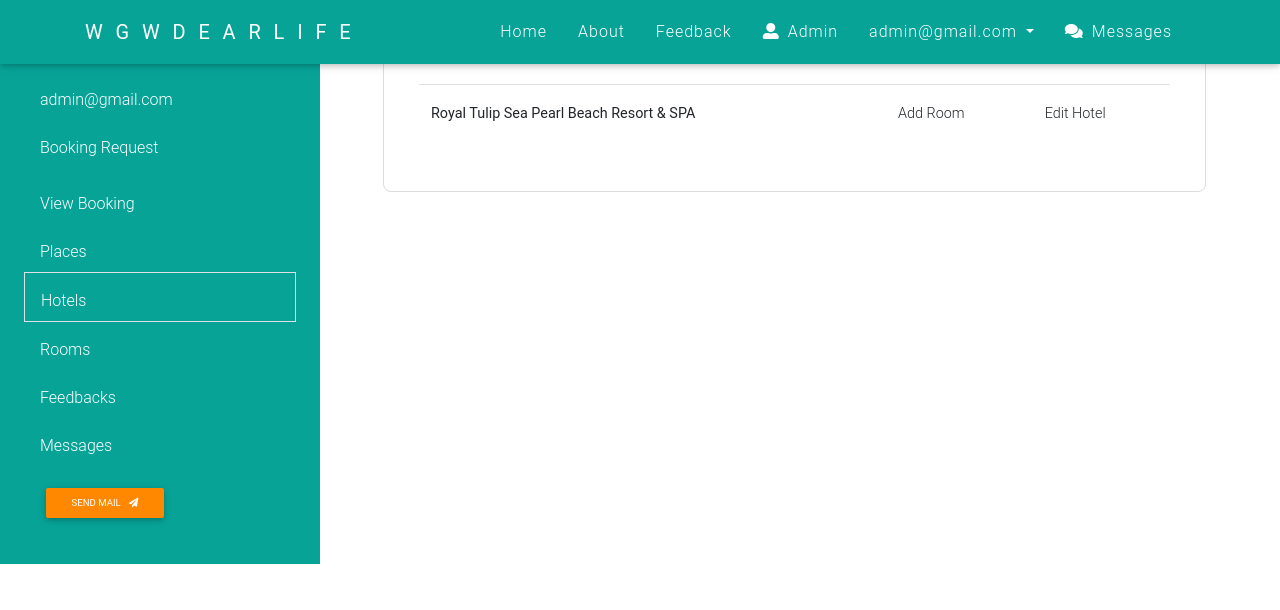
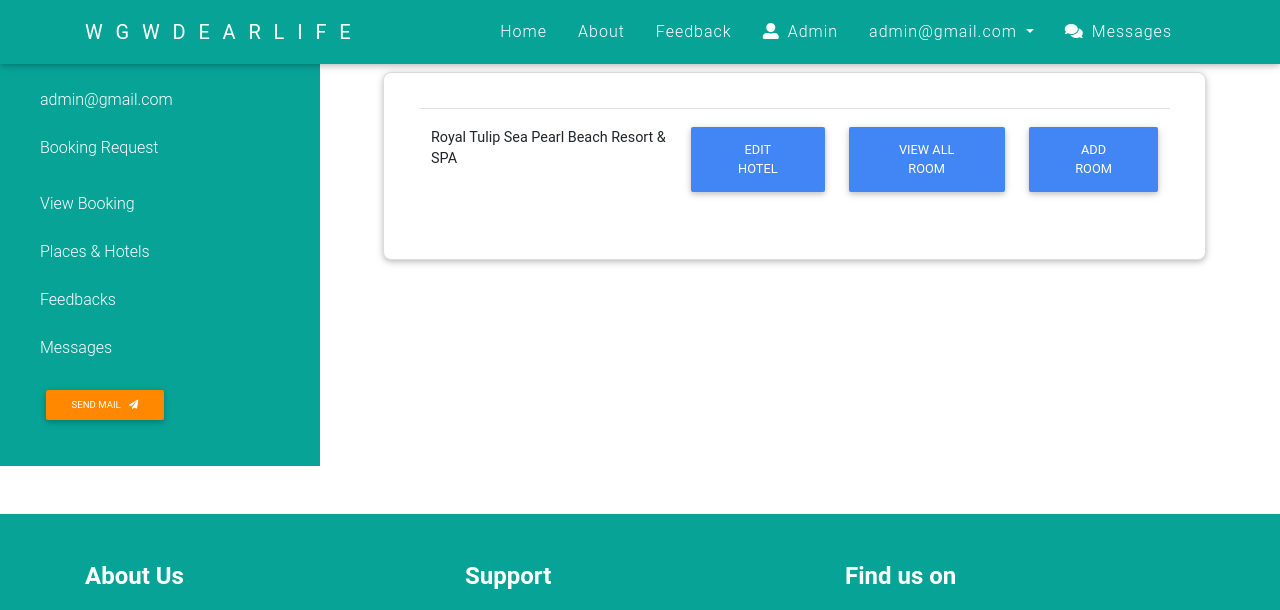
Before and after one commit to Moshiurmamun/online-booking, a Django app: page /administration/hotels/1/ in a window 1280 px wide. Shown: the top 610 px of the page. Run offline with Django 3.2, Linux system fonts and the light colour scheme; a user stored in the database is signed in; data comes from the database, SQL or seed files in the repository; some libraries are stand-ins or nearby versions; some web fonts are replaced.

Commit message:
Add files via upload

```diff
--- a/staff/templates/staff/hotels.html
+++ b/staff/templates/staff/hotels.html
@@ -28,9 +28,7 @@
                   <a class="nav-link text-white pt-3">{{ user.email }}</a>
 				  <a class="nav-link text-white  p-3" href="{% url 'staff:staff_home' %}">Booking Request</a>
 				  <a class="nav-link text-white pt-3" href="{% url 'staff:view_booking' %}">View Booking</a>
-				  <a class="nav-link text-white pt-3" href="{% url 'staff:places_list' %}">Places</a>
-				  <a class="nav-link text-white border pt-3" href="{% url 'staff:hotels' %}">Hotels</a>
-				  <a class="nav-link text-white pt-3" href="{% url 'staff:rooms' %}">Rooms</a>
+				  <a class="nav-link text-white pt-3" href="{% url 'staff:places_list' %}">Places & Hotels</a>
 				  <a class="nav-link text-white pt-3" href="">Feedbacks</a>
 				  <a class="nav-link text-white pt-3" href="">Messages</a>
 				  <a class="nav-link text-white p-3" href=""><button class="btn btn-warning btn-sm">Send Mail<i class="fas fa-paper-plane ml-2"></i></button></a>
--- a/staff/templates/staff/hotels_list.html
+++ b/staff/templates/staff/hotels_list.html
@@ -1,32 +1,25 @@
-<div class="w3-card-1" style="padding:15px; border: 1px solid #ddd; border-radius: 8px">
+<br>
+<div class="card" style="padding:15px; border: 1px solid #ddd; border-radius: 8px">
     <div class="card-body ">
         <div class="table-wrap">
             <div class="table-responsive">
                 <table class="table">
 
-                        <thead>
-                        {% for place in places  %}
-                            <tr>
-                                <th class="">
-                                    <a href="{% url 'hotels:hotel_list' slug=place.slug %}">{{ place.name }}</a>
-                                    <a href="{% url 'staff:addhotel' place_id=place.id %}" class="btn btn-primary">Add Hotel</a>
-                                </th>
-                            </tr>
-                            {% endfor %}
-                        </thead>
-
-
 
                     <tbody>
                         {% for hotel in hotels %}
                         <tr>
-                            <th scope="row">{{ hotel.name }}</th>
-                            <td>
-                                <a href="{% url 'staff:add_room' id=hotel.id %}">Add Room</a>
+                            <th scope="row"><a href="{% url 'hotels:room_list' slug=hotel.slug %}">{{ hotel.name }}</a></th>
+                             <td>
+                                <a href="{% url 'staff:edit_hotel' id=hotel.id %}" class="btn btn-primary">Edit Hotel</a>
                             </td>
                             <td>
-                                <a href="{% url 'staff:edit_hotel' id=hotel.id %}">Edit Hotel</a>
+                                <a href="{% url 'staff:rooms' h_id=hotel.id %}" class="btn btn-primary">View All Room</a>
                             </td>
+                            <td>
+                                <a href="{% url 'staff:add_room' id=hotel.id %}" class="btn btn-primary">Add Room</a>
+                            </td>
+
                         </tr>
 
                         {% endfor %}
--- a/staff/templates/staff/place_list.html
+++ b/staff/templates/staff/place_list.html
@@ -1,3 +1,4 @@
+<br>
 <table class="table">
     <tbody>
 
@@ -10,7 +11,10 @@
 
         </td>
         <td>
-            <a href="{% url 'staff:edit_places' id=place.id %}" class="btn">Edit</a>
+            <a href="{% url 'staff:edit_places' id=place.id %}" class="btn btn-primary">Edit</a>
+        </td>
+        <td>
+            <a href="{% url 'staff:hotels' p_id=place.id %}" class="btn btn-primary">View All Hotels</a>
         </td>
     </tr>
 
--- a/staff/templates/staff/places.html
+++ b/staff/templates/staff/places.html
@@ -25,9 +25,7 @@
                   <a class="nav-link text-white pt-3">{{ user.email }}</a>
 				  <a class="nav-link text-white  p-3" href="{% url 'staff:staff_home' %}">Booking Request</a>
 				  <a class="nav-link text-white  pt-3" href="{% url 'staff:view_booking' %}">View Booking</a>
-				  <a class="nav-link text-white border pt-3" href="{% url 'staff:places_list' %}">Places</a>
-				  <a class="nav-link text-white pt-3" href="{% url 'staff:hotels' %}">Hotels</a>
-				  <a class="nav-link text-white pt-3" href="{% url 'staff:rooms' %}">Rooms</a>
+				  <a class="nav-link text-white border pt-3" href="{% url 'staff:places_list' %}">Places & Hotels</a>
 				</nav>
 			</div>
 
--- a/staff/templates/staff/rooms.html
+++ b/staff/templates/staff/rooms.html
@@ -27,9 +27,7 @@
                   <a class="nav-link text-white pt-3">{{ user.email }}</a>
 				  <a class="nav-link text-white  p-3" href="{% url 'staff:staff_home' %}">Booking Request</a>
 				  <a class="nav-link text-white  pt-3" href="{% url 'staff:view_booking' %}">View Booking</a>
-				  <a class="nav-link text-white  pt-3" href="{% url 'staff:places_list' %}">Places</a>
-				  <a class="nav-link text-white pt-3" href="{% url 'staff:hotels' %}">Hotels</a>
-				  <a class="nav-link text-white border pt-3" href="{% url 'staff:rooms' %}">Rooms</a>
+				  <a class="nav-link text-white  pt-3" href="{% url 'staff:places_list' %}">Places & Hotels</a>
 				</nav>
 			</div>
 
--- a/staff/templates/staff/view_booking.html
+++ b/staff/templates/staff/view_booking.html
@@ -27,9 +27,8 @@
                   <a class="nav-link text-white pt-3">{{ user.email }}</a>
 				  <a class="nav-link text-white p-3" href="{% url 'staff:staff_home' %}">Booking Request</a>
 				  <a class="nav-link text-white border pt-3" href="{% url 'staff:view_booking' %}">View Booking</a>
-				  <a class="nav-link text-white pt-3" href="{% url 'staff:places_list' %}">Places</a>
-				  <a class="nav-link text-white pt-3" href="{% url 'staff:hotels' %}">Hotels</a>
-				  <a class="nav-link text-white pt-3" href="{% url 'staff:rooms' %}">Rooms</a>
+				  <a class="nav-link text-white pt-3" href="{% url 'staff:places_list' %}">Places & Hotels</a>
+
 				</nav>
 			</div>
 
```
Also changed, not shown: staff/templates/staff/rooms_list.html (+3 -31 lines), staff/templates/staff/staff_home.html (+5 -10 lines).
